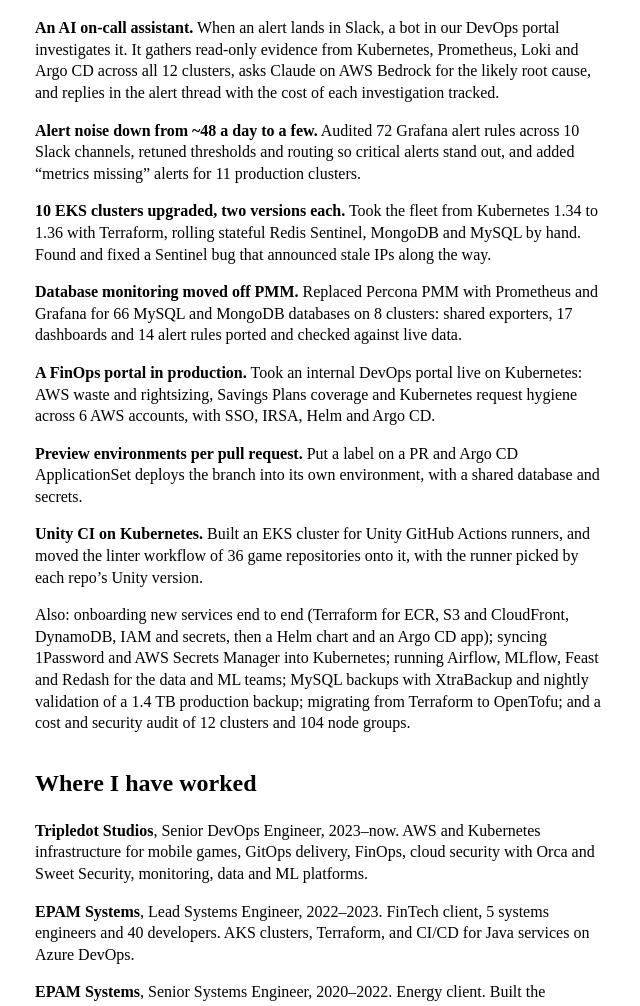
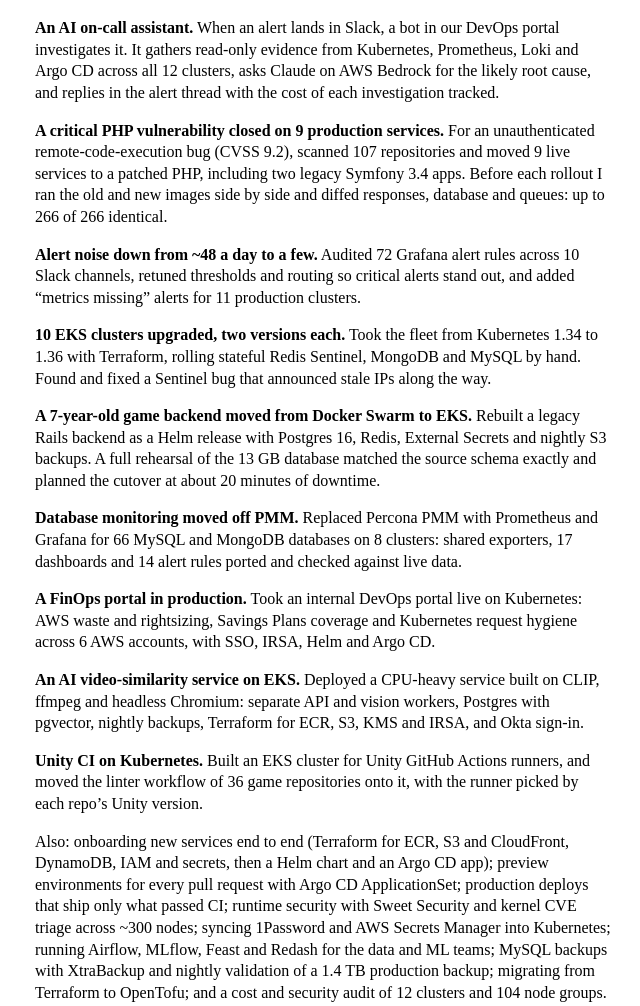
Before and after one commit to madonnaz/madonnaz.github.io, a plain HTML site: page index.html in a window 1280 px wide. Shown: the part 427-1433 px from the top of the page, without its empty margins (317-957 px from the left). Drawn offline with Linux system fonts and the light colour scheme.

Commit message:
upload updated version

```diff
--- a/index.html
+++ b/index.html
@@ -39,19 +39,23 @@
 
 <p><b>An AI on-call assistant.</b> When an alert lands in Slack, a bot in our DevOps portal investigates it. It gathers read-only evidence from Kubernetes, Prometheus, Loki and Argo CD across all 12 clusters, asks Claude on AWS Bedrock for the likely root cause, and replies in the alert thread with the cost of each investigation tracked.</p>
 
+<p><b>A critical PHP vulnerability closed on 9 production services.</b> For an unauthenticated remote-code-execution bug (CVSS 9.2), scanned 107 repositories and moved 9 live services to a patched PHP, including two legacy Symfony 3.4 apps. Before each rollout I ran the old and new images side by side and diffed responses, database and queues: up to 266 of 266 identical.</p>
+
 <p><b>Alert noise down from ~48 a day to a few.</b> Audited 72 Grafana alert rules across 10 Slack channels, retuned thresholds and routing so critical alerts stand out, and added “metrics missing” alerts for 11 production clusters.</p>
 
 <p><b>10 EKS clusters upgraded, two versions each.</b> Took the fleet from Kubernetes 1.34 to 1.36 with Terraform, rolling stateful Redis Sentinel, MongoDB and MySQL by hand. Found and fixed a Sentinel bug that announced stale IPs along the way.</p>
+
+<p><b>A 7-year-old game backend moved from Docker Swarm to EKS.</b> Rebuilt a legacy Rails backend as a Helm release with Postgres 16, Redis, External Secrets and nightly S3 backups. A full rehearsal of the 13 GB database matched the source schema exactly and planned the cutover at about 20 minutes of downtime.</p>
 
 <p><b>Database monitoring moved off PMM.</b> Replaced Percona PMM with Prometheus and Grafana for 66 MySQL and MongoDB databases on 8 clusters: shared exporters, 17 dashboards and 14 alert rules ported and checked against live data.</p>
 
 <p><b>A FinOps portal in production.</b> Took an internal DevOps portal live on Kubernetes: AWS waste and rightsizing, Savings Plans coverage and Kubernetes request hygiene across 6 AWS accounts, with SSO, IRSA, Helm and Argo CD.</p>
 
-<p><b>Preview environments per pull request.</b> Put a label on a PR and Argo CD ApplicationSet deploys the branch into its own environment, with a shared database and secrets.</p>
+<p><b>An AI video-similarity service on EKS.</b> Deployed a CPU-heavy service built on CLIP, ffmpeg and headless Chromium: separate API and vision workers, Postgres with pgvector, nightly backups, Terraform for ECR, S3, KMS and IRSA, and Okta sign-in.</p>
 
 <p><b>Unity CI on Kubernetes.</b> Built an EKS cluster for Unity GitHub Actions runners, and moved the linter workflow of 36 game repositories onto it, with the runner picked by each repo’s Unity version.</p>
 
-<p>Also: onboarding new services end to end (Terraform for ECR, S3 and CloudFront, DynamoDB, IAM and secrets, then a Helm chart and an Argo CD app); syncing 1Password and AWS Secrets Manager into Kubernetes; running Airflow, MLflow, Feast and Redash for the data and ML teams; MySQL backups with XtraBackup and nightly validation of a 1.4 TB production backup; migrating from Terraform to OpenTofu; and a cost and security audit of 12 clusters and 104 node groups.</p>
+<p>Also: onboarding new services end to end (Terraform for ECR, S3 and CloudFront, DynamoDB, IAM and secrets, then a Helm chart and an Argo CD app); preview environments for every pull request with Argo CD ApplicationSet; production deploys that ship only what passed CI; runtime security with Sweet Security and kernel CVE triage across ~300 nodes; syncing 1Password and AWS Secrets Manager into Kubernetes; running Airflow, MLflow, Feast and Redash for the data and ML teams; MySQL backups with XtraBackup and nightly validation of a 1.4 TB production backup; migrating from Terraform to OpenTofu; and a cost and security audit of 12 clusters and 104 node groups.</p>
 
 <h2>Where I have worked</h2>
 
```
